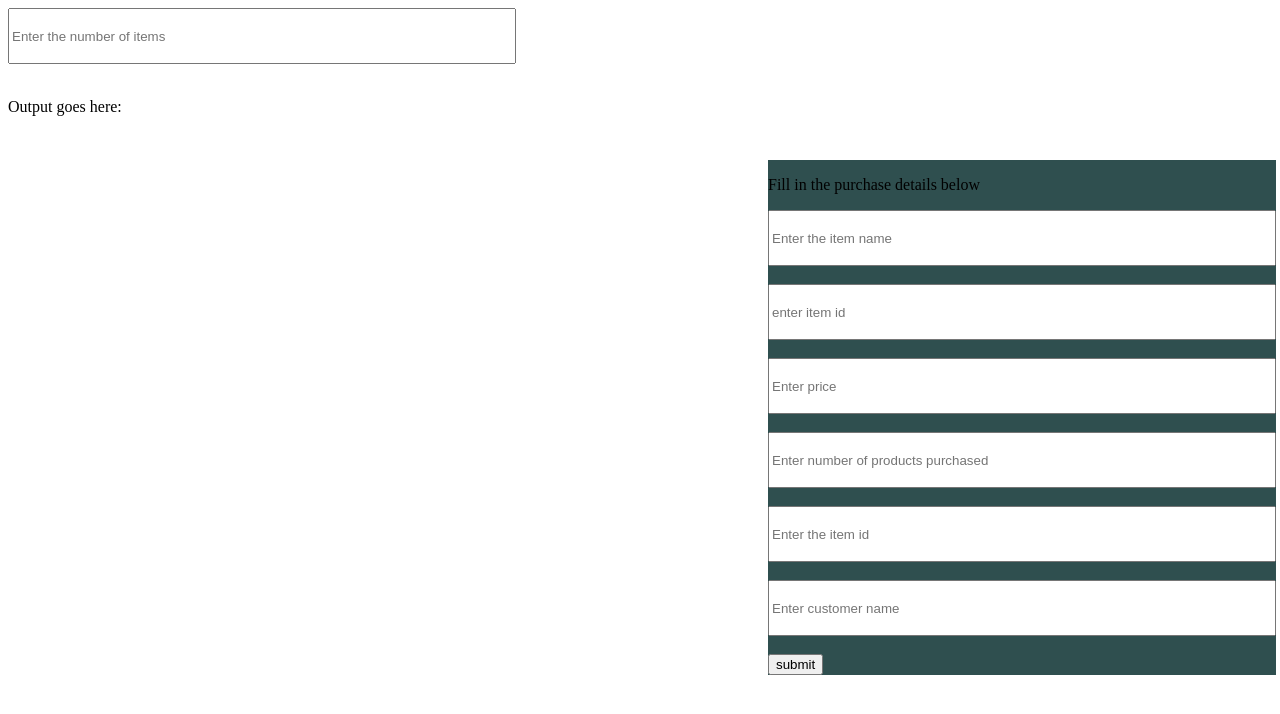
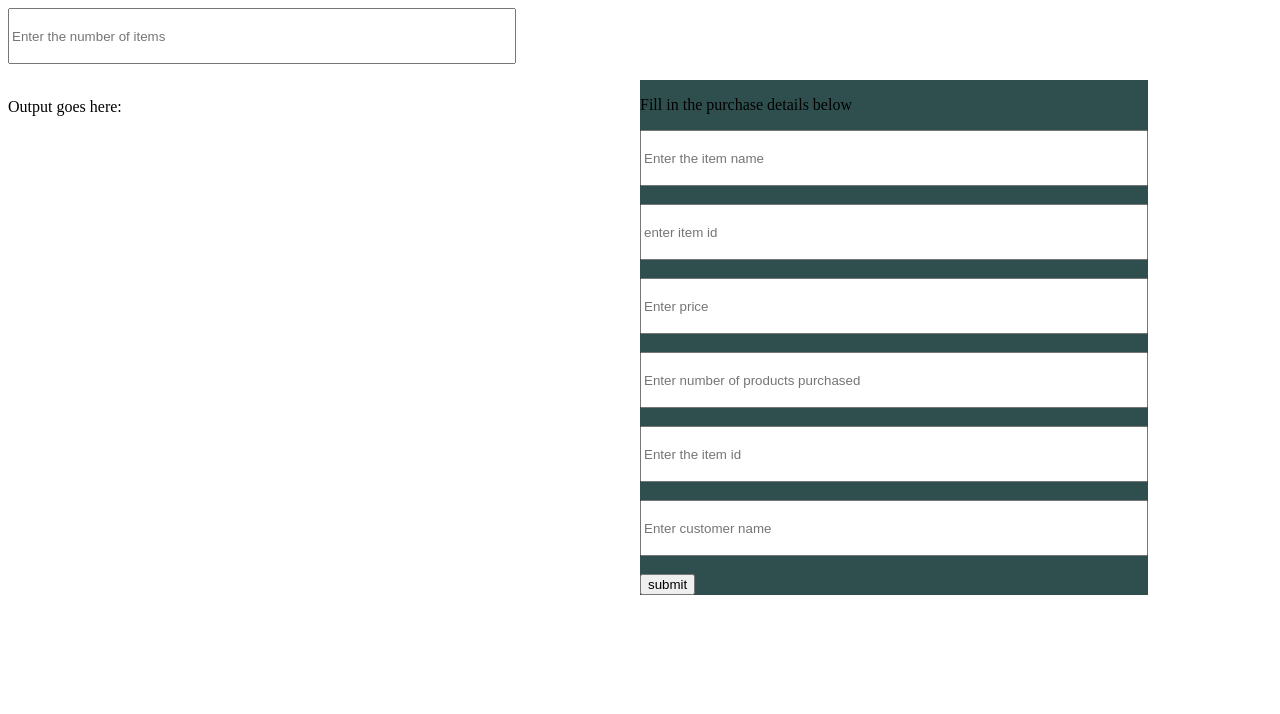
Before and after one commit to Lovestrant/griffins-code-challenge, a plain HTML site: page griffins.html in a window 1280 px wide. Drawn offline with Linux system fonts and the light colour scheme.

Commit message:
second commit

```diff
--- a/griffins.css
+++ b/griffins.css
@@ -1,7 +1,7 @@
 .mainclass {
 position: absolute;
-left: 60%;
-top: 20%;
+left: 50%;
+top: 10%;
 background-color: darkslategrey;
 }
 
```
